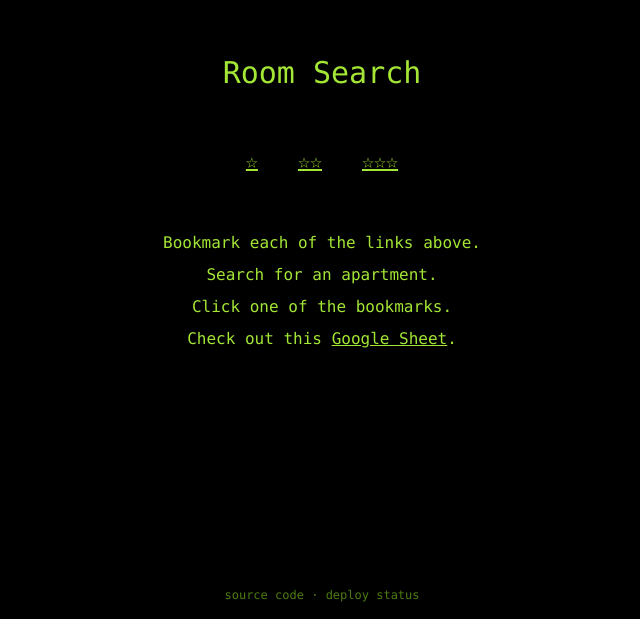
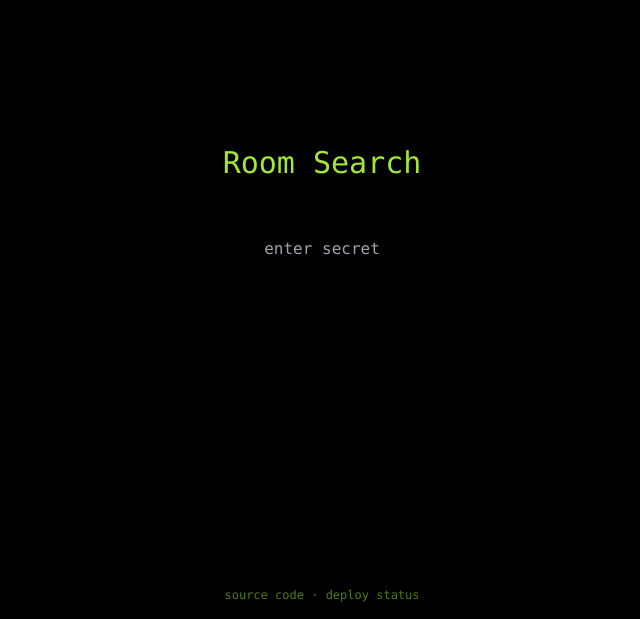
Before and after one commit to BrunoRoemers/room-search, a Next.js app: page / in a window 1280 px wide. Shown: the part 181-800 px from the top of the page, without its empty margins (318-958 px from the left). Built offline with nearby package versions, Linux system fonts and the light colour scheme; no server answers.

Commit message:
inject secret into bookmarklet

```diff
--- a/src/app/page.tsx
+++ b/src/app/page.tsx
@@ -1,18 +1,38 @@
+"use client";
+
+import { useState, type KeyboardEvent } from "react";
 import Bookmarklet from "./components/bookmarklet";
 import generateBookmarkletCode from "./utils/generateBookmarkletCode";
 
 const Home = () => {
+  const [secret, setSecret] = useState<string | null>(null);
+
+  const handleKeyUp = (event: KeyboardEvent<HTMLInputElement>) => {
+    if (event.key === "Enter") {
+      setSecret(event.currentTarget.value);
+    }
+  };
+
   return (
     <div className="h-full flex flex-col bg-black text-lime-400 text-center font-mono">
       <div className="grow flex justify-center items-center">
         <div className="space-y-14">
           <h1 className="text-3xl">Room Search</h1>
+          {secret === null ? (
+            <input
+              type="password"
+              className="bg-black text-center"
+              placeholder="enter secret"
+              onKeyUp={handleKeyUp}
+            />
+          ) : (
+            <>
               <ul className="flex gap-x-10 justify-center">
                 {[...Array(3)].map((_, i) => (
                   <li key={i}>
                     <Bookmarklet
                       label={"☆".repeat(i + 1)}
-                  code={generateBookmarkletCode("TODO", i + 1)}
+                      code={generateBookmarkletCode(secret, i + 1)}
                     />
                   </li>
                 ))}
@@ -34,6 +54,8 @@ const Home = () => {
                   .
                 </li>
               </ol>
+            </>
+          )}
         </div>
       </div>
       <div className="text-lime-700 text-xs pb-4">
```
Lines whose indentation alone changed are shown as unchanged.
